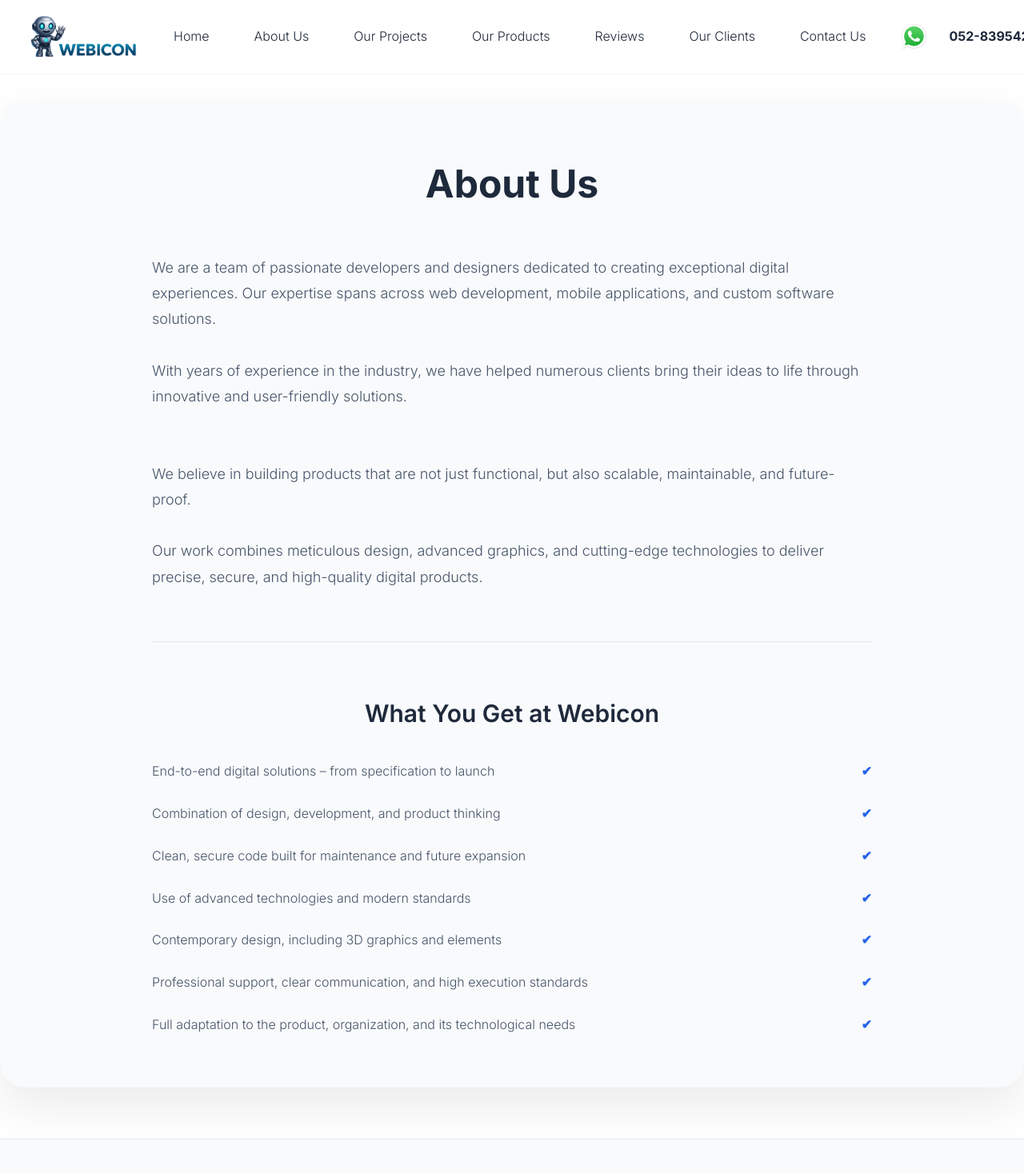
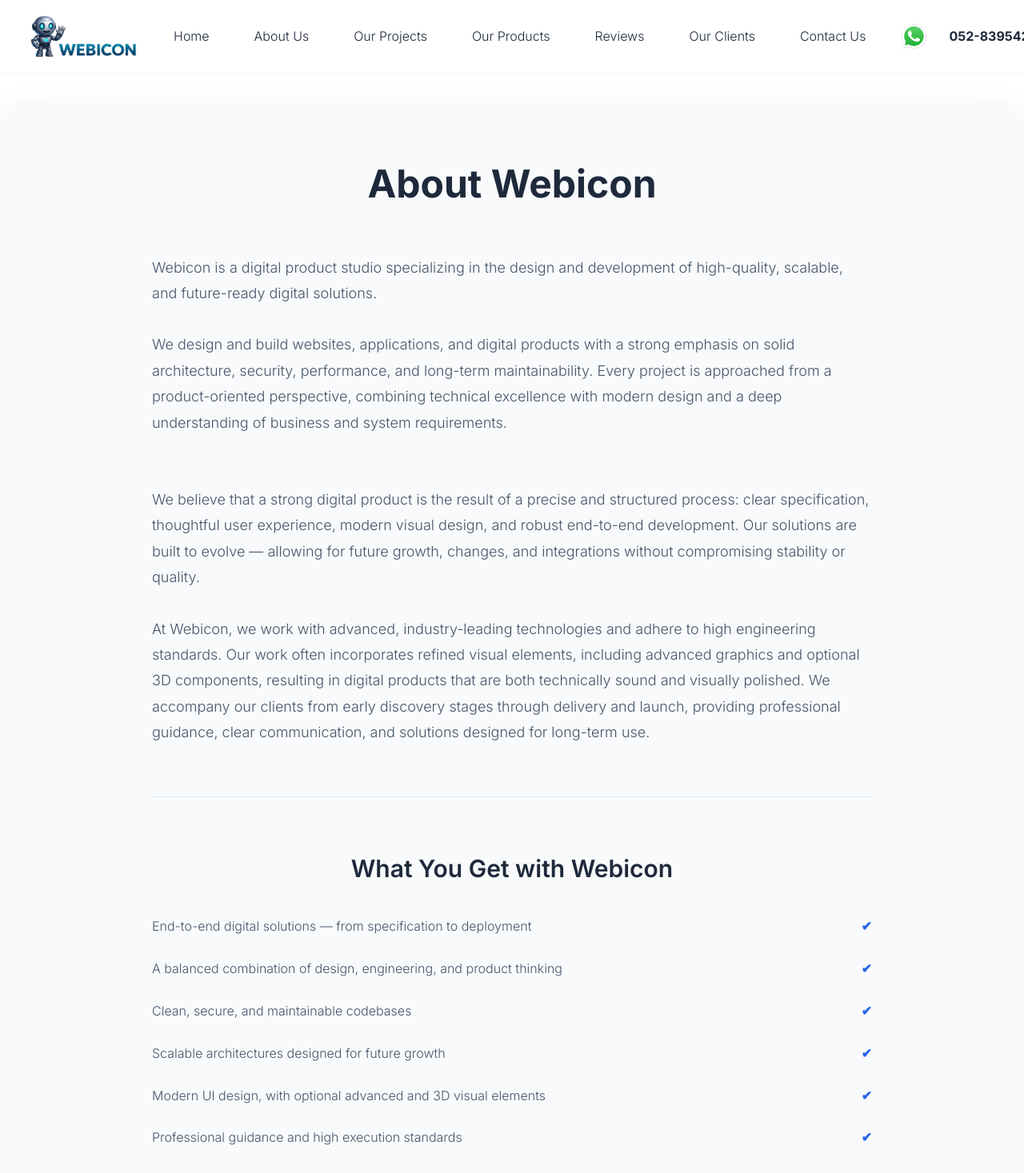
Before and after one commit to DariaRosen/Webicon, a Next.js app: page /about in a window 1280 px wide. Shown: the top 1467 px of the page at 80% size. Built offline with nearby package versions, Linux system fonts and the light colour scheme.

Commit message:
Update English version of About page with new professional content

```diff
--- a/app/about/page.tsx
+++ b/app/about/page.tsx
@@ -10,18 +10,18 @@
     <section className={styles.about}>
       <div className={styles.container}>
         <h1 className={styles.title}>
-          {language === 'en' ? 'About Us' : 'אודות Webicon'}
+          {language === 'en' ? 'About Webicon' : 'אודות Webicon'}
         </h1>
         <div className={styles.content}>
           <div className={styles.intro}>
             <p className={styles.text}>
               {language === 'en'
-                ? 'We are a team of passionate developers and designers dedicated to creating exceptional digital experiences. Our expertise spans across web development, mobile applications, and custom software solutions.'
+                ? 'Webicon is a digital product studio specializing in the design and development of high-quality, scalable, and future-ready digital solutions.'
                 : 'נעים להכיר, Webicon. סטודיו לפיתוח ועיצוב מוצרים דיגיטליים, המתמחה ביצירת מערכות איכותיות, יציבות ומוכנות לצמיחה עתידית.'}
             </p>
             <p className={styles.text}>
               {language === 'en'
-                ? 'With years of experience in the industry, we have helped numerous clients bring their ideas to life through innovative and user-friendly solutions.'
+                ? 'We design and build websites, applications, and digital products with a strong emphasis on solid architecture, security, performance, and long-term maintainability. Every project is approached from a product-oriented perspective, combining technical excellence with modern design and a deep understanding of business and system requirements.'
                 : 'ב-Webicon אנחנו מפתחים אתרים, אפליקציות ומוצרים דיגיטליים תוך הקפדה על סטנדרטים גבוהים של ארכיטקטורה, אבטחה, ביצועים ועיצוב. כל פרויקט נבנה מתוך חשיבה מוצרית ומתוך הבנה מעמיקה של הצרכים העסקיים, הטכנולוגיים והחזותיים של הלקוח.'}
             </p>
           </div>
@@ -29,30 +29,30 @@
           <div className={styles.philosophy}>
             <p className={styles.text}>
               {language === 'en'
-                ? 'We believe in building products that are not just functional, but also scalable, maintainable, and future-proof.'
+                ? 'We believe that a strong digital product is the result of a precise and structured process: clear specification, thoughtful user experience, modern visual design, and robust end-to-end development. Our solutions are built to evolve — allowing for future growth, changes, and integrations without compromising stability or quality.'
                 : 'אנו מאמינים שמוצר דיגיטלי איכותי הוא תוצאה של תהליך מדויק: איפיון נכון, עיצוב מודרני, פיתוח מתקדם ותשתית גמישה שמאפשרת תחזוקה, הרחבות ושינויים לאורך זמן. לכן אנו מלווים כל פרויקט מהשלב הראשוני ועד השקה, עם תיעוד מסודר, קוד נקי ופתרון יציב שנבנה לטווח ארוך.'}
             </p>
             <p className={styles.text}>
               {language === 'en'
-                ? 'Our work combines meticulous design, advanced graphics, and cutting-edge technologies to deliver precise, secure, and high-quality digital products.'
+                ? 'At Webicon, we work with advanced, industry-leading technologies and adhere to high engineering standards. Our work often incorporates refined visual elements, including advanced graphics and optional 3D components, resulting in digital products that are both technically sound and visually polished. We accompany our clients from early discovery stages through delivery and launch, providing professional guidance, clear communication, and solutions designed for long-term use.'
                 : 'העבודה ב-Webicon משלבת עיצוב מוקפד, גרפיקה מתקדמת – כולל שילוב אלמנטים בתלת־ממד – וטכנולוגיות עדכניות מהשורה הראשונה בשוק. התוצאה היא מוצר דיגיטלי מדויק, מאובטח ומותאם לסטנדרטים של ארגונים, סטארטאפים ולקוחות המחפשים איכות ללא פשרות.'}
             </p>
           </div>
 
           <div className={styles.benefits}>
             <h2 className={styles.subtitle}>
-              {language === 'en' ? 'What You Get at Webicon' : 'מה תקבלו ב-Webicon'}
+              {language === 'en' ? 'What You Get with Webicon' : 'מה תקבלו ב-Webicon'}
             </h2>
             <ul className={styles.benefitsList}>
               {language === 'en' ? (
                 <>
-                  <li>End-to-end digital solutions – from specification to launch</li>
-                  <li>Combination of design, development, and product thinking</li>
-                  <li>Clean, secure code built for maintenance and future expansion</li>
-                  <li>Use of advanced technologies and modern standards</li>
-                  <li>Contemporary design, including 3D graphics and elements</li>
-                  <li>Professional support, clear communication, and high execution standards</li>
-                  <li>Full adaptation to the product, organization, and its technological needs</li>
+                  <li>End-to-end digital solutions — from specification to deployment</li>
+                  <li>A balanced combination of design, engineering, and product thinking</li>
+                  <li>Clean, secure, and maintainable codebases</li>
+                  <li>Scalable architectures designed for future growth</li>
+                  <li>Modern UI design, with optional advanced and 3D visual elements</li>
+                  <li>Professional guidance and high execution standards</li>
+                  <li>Solutions tailored to the product, organization, and technical requirements</li>
                 </>
               ) : (
                 <>
```
